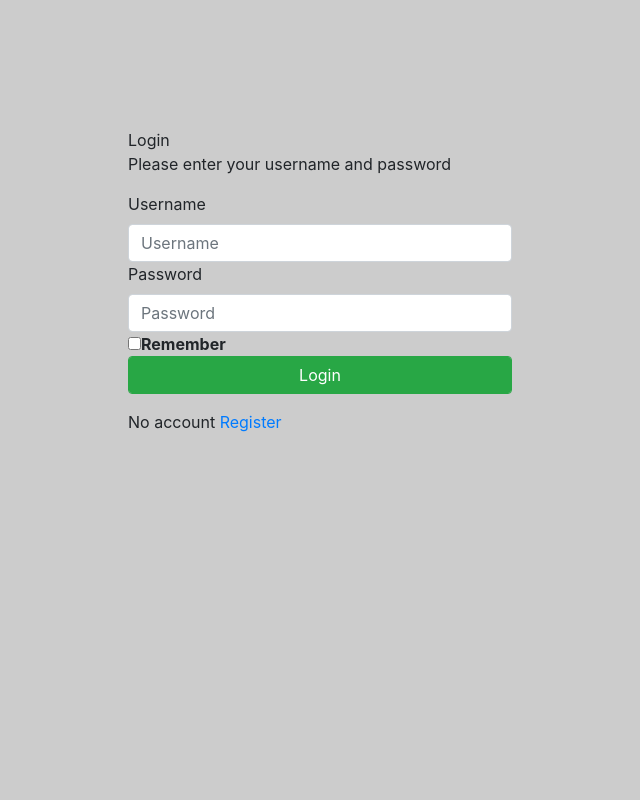
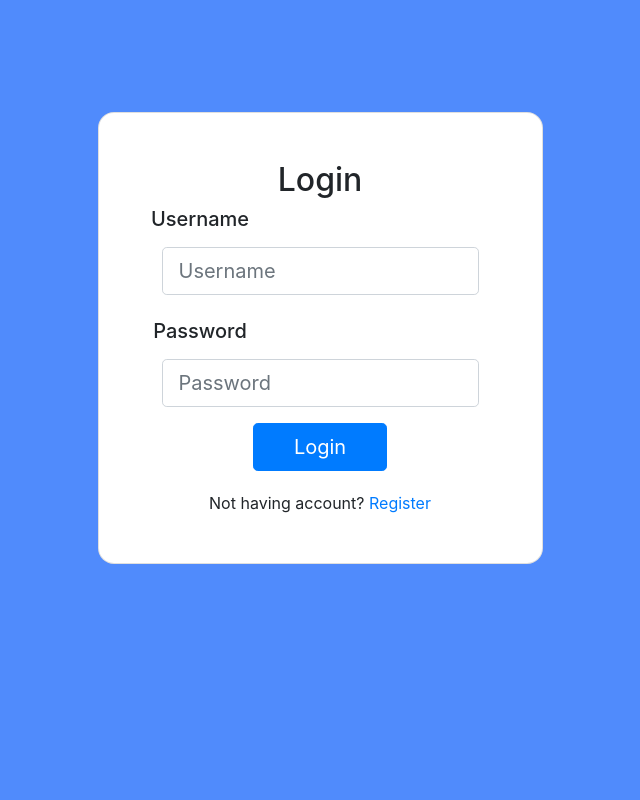
Before and after one commit to Ktic15/iot, a Flask app: page /login/ in a window 1280 px wide. Shown: the whole page, without its empty margins (320-960 px from the left). Run offline with Flask 3, Linux system fonts and the light colour scheme; some libraries are stand-ins or nearby versions.

Commit message:
1.role handled. 2.login page css done. 3.nav bar active handled for some pages.

```diff
--- a/app/app.py
+++ b/app/app.py
@@ -49,6 +49,7 @@ def login():
                 session['loggedin'] = True
                 session['id'] = account['id']
                 session['username'] = account['username']
+                session['role'] = account['role']
                 # Redirect to home page
                 return redirect('/')
             else:
@@ -61,35 +62,37 @@ def login():
 
 @app.route('/register', methods=['GET', 'POST'])
 def register():
-    cursor = conn.cursor(cursor_factory=psycopg2.extras.DictCursor)
-    # Check if "username", "password" and "email" POST requests exist (user submitted form)
-    if request.method == 'POST' and 'username' in request.form and 'password' in request.form:
-        # Create variables for easy access
-        username = request.form['username']
-        password = request.form['password']
-        _hashed_password = generate_password_hash(password)
-        #Check if account exists using MySQL
-        cursor.execute('SELECT * FROM loginCredentials WHERE username = %s', (username,))
-        account = cursor.fetchone()
-        print(account)
-        # If account exists show error and validation checks
-        if account:
-            flash('Account already exists!')
-        elif not re.match(r'[A-Za-z0-9]+', username):
-            flash('Username must contain only characters and numbers!')
-        elif not username or not password:
+    if 'loggedin' in session and session["role"]=="super_admin":
+        cursor = conn.cursor(cursor_factory=psycopg2.extras.DictCursor)
+        # Check if "username", "password" and "email" POST requests exist (user submitted form)
+        if request.method == 'POST' and 'username' in request.form and 'password' in request.form:
+            # Create variables for easy access
+            username = request.form['username']
+            password = request.form['password']
+            role = request.form['role']
+            _hashed_password = generate_password_hash(password)
+            #Check if account exists using MySQL
+            cursor.execute('SELECT * FROM loginCredentials WHERE username = %s', (username,))
+            account = cursor.fetchone()
+            print(account)
+            # If account exists show error and validation checks
+            if account:
+                flash('Account already exists!')
+            elif not re.match(r'[A-Za-z0-9]+', username):
+                flash('Username must contain only characters and numbers!')
+            elif not username or not password:
+                flash('Please fill out the form!')
+            else:
+                # Account doesnt exists and the form data is valid, now insert new account into users table
+                cursor.execute("INSERT INTO loginCredentials (username, password, role) VALUES (%s,%s,%s)", (username, _hashed_password, role))
+                conn.commit()
+                flash('You have successfully registered!.')
+        elif request.method == 'POST':
+            # Form is empty... (no POST data)
             flash('Please fill out the form!')
-        else:
-            # Account doesnt exists and the form data is valid, now insert new account into users table
-            cursor.execute("INSERT INTO loginCredentials (username, password, role) VALUES (%s,%s,%s)", (username, _hashed_password, "admin"))
-            conn.commit()
-            flash('You have successfully registered!')
-    elif request.method == 'POST':
-        # Form is empty... (no POST data)
-        flash('Please fill out the form!')
-    # Show registration form with message (if any)
-    return render_template('register.html')
-
+        # Show registration form with message (if any)
+        return render_template('register.html')
+    return render_template('error_msg.html',errorMsg="Access Denied. Only super admin have the access to register new user")
 
 @app.route('/logout')
 def logout():
@@ -97,8 +100,23 @@ def logout():
     session.pop('loggedin', None)
     session.pop('id', None)
     session.pop('username', None)
+    session.pop('role', None)
     # Redirect to login page
     return redirect(url_for('login'))
+
+def havingAccess(roleCheck="", errorMsg="Access Denied. Only  \""):
+    if 'loggedin' in session:
+        if roleCheck!="":
+            if session["role"]==roleCheck or "admin" in session["role"]:
+                return True
+            else:
+                return redirect(url_for('errorPage',errorMsg=errorMsg+roleCheck+"\" and admin have the access"))
+        return True
+    return redirect(url_for('login'))
+
+@app.route('/error_msg/<errorMsg>')
+def errorPage(errorMsg):
+    return render_template('error_msg.html',errorMsg=errorMsg)
 
 @app.route('/operator_assignment')
 def Svindex():
@@ -218,28 +236,31 @@ def view():
 
 @app.route('/employee')
 def EIndex():
-    cur = conn.cursor(cursor_factory=psycopg2.extras.DictCursor)
-    s = "SELECT * FROM Employee_Master"
-    cur.execute(s) # Execute the SQL
-    list_users = cur.fetchall()
-    return render_template('Employee_Master.html', list_users = list_users)
+    if(havingAccess("hr")==True):
+        cur = conn.cursor(cursor_factory=psycopg2.extras.DictCursor)
+        s = "SELECT * FROM Employee_Master"
+        cur.execute(s) # Execute the SQL
+        list_users = cur.fetchall()
+        return render_template('Employee_Master.html', list_users = list_users)
+    else:
+        return havingAccess("hr")
 
 @app.route('/add_Employee', methods=['POST'])
 def add_Employee():
-    cur = conn.cursor(cursor_factory=psycopg2.extras.DictCursor)
-    if request.method == 'POST':
-        ecode = request.form['ecode']
-        emaster = request.form['emaster']
-        Edeg = request.form['edeg']
-        aow = request.form['aow']
-        eaddress = request.form['eaddress']
-        eaadhar = request.form['eaadhar']
-        emobile = request.form['emobile']
-        Fmanager = request.form['fmanager']
-        cur.execute("INSERT INTO Employee_Master (Employee_Code,Employee_Name,Employee_designation,Area_of_Work,Employee_Address,Employee_Aadhaar,Employee_Mobile_No,Function_Manager) VALUES (%s,%s,%s,%s,%s,%s,%s,%s)", (ecode,emaster,Edeg,aow,eaddress,eaadhar,emobile,Fmanager))
-        conn.commit()
-        flash('Employee Added successfully')
-        return redirect(url_for('EIndex'))
+     cur = conn.cursor(cursor_factory=psycopg2.extras.DictCursor)
+     if request.method == 'POST':
+         ecode = request.form['ecode']
+         emaster = request.form['emaster']
+         Edeg = request.form['edeg']
+         aow = request.form['aow']
+         eaddress = request.form['eaddress']
+         eaadhar = request.form['eaadhar']
+         emobile = request.form['emobile']
+         Fmanager = request.form['fmanager']
+         cur.execute("INSERT INTO Employee_Master (Employee_Code,Employee_Name,Employee_designation,Area_of_Work,Employee_Address,Employee_Aadhaar,Employee_Mobile_No,Function_Manager) VALUES (%s,%s,%s,%s,%s,%s,%s,%s)", (ecode,emaster,Edeg,aow,eaddress,eaadhar,emobile,Fmanager))
+         conn.commit()
+         flash('Employee Added successfully')
+         return redirect(url_for('EIndex'))
 
 @app.route('/edit/<ecode>', methods = ['POST', 'GET'])
 def get_employee(ecode):
@@ -627,7 +648,7 @@ def DhIndex():
 @app.route('/report', methods=['POST','GET'])
 def RIndex():
     # Check if user is loggedin
-    if 'loggedin' in session:
+    if(havingAccess()==True):
         cur = conn.cursor(cursor_factory=psycopg2.extras.DictCursor)
         global list_data
         global table_vs_column
@@ -671,7 +692,7 @@ def RIndex():
         machine_operator = cur.fetchall()
         return render_template('Report.html', employee_master=employee_master, machine_master=machine_master, machine_operator=machine_operator, table_vs_column=table_vs_column, list_data = list_data, status=status)
     # User is not loggedin redirect to login page
-    return redirect(url_for('login'))
+    return havingAccess()
 
 if __name__ == "__main__":
     app.run(debug=True)
--- /dev/null
+++ b/app/static/styles/app.css
@@ -0,0 +1,14 @@
+.check{
+    margin-top:5%;
+}
+.login-bg{
+    height:100%;
+    width:100%;
+    position:absolute;
+}
+.error_msg{
+    position:absolute;
+    margin-top:20%;
+    margin-left:50%;
+    transform:translate(-50%,-50%);
+}
--- a/app/templates/Datahub.html
+++ b/app/templates/Datahub.html
@@ -30,4 +30,10 @@
       </ul>
     </div>
   </nav>
+  <script>
+    $(document).ready(function() {
+      $( '.navbar-nav' ).find( 'li.active' ).removeClass( 'active' );
+      $('#nav_datahub').addClass( 'active' );
+    });
+  </script>
   {% endblock %}
--- a/app/templates/Employee_Master.html
+++ b/app/templates/Employee_Master.html
@@ -129,4 +129,10 @@
   </div>
 </div>
 
+<script>
+$(document).ready(function() {
+  $( '.navbar-nav' ).find( 'li.active' ).removeClass( 'active' );
+  $('#nav_datahub').addClass( 'active' );
+});
+</script>
 {% endblock %}
--- a/app/templates/Report.html
+++ b/app/templates/Report.html
@@ -116,6 +116,11 @@ function exportReset(){
     }
 }
 
+$(document).ready(function() {
+  $( '.navbar-nav' ).find( 'li.active' ).removeClass( 'active' );
+  $('#nav_report').addClass( 'active' );
+});
+
 </script>
 
 
--- a/app/templates/login.html
+++ b/app/templates/login.html
@@ -8,19 +8,28 @@
     <link href="https://maxcdn.bootstrapcdn.com/bootstrap/4.1.1/css/bootstrap.min.css" rel="stylesheet" id="bootstrap-css">
     <script src="https://maxcdn.bootstrapcdn.com/bootstrap/4.1.1/js/bootstrap.min.js"></script>
     <script src="https://cdnjs.cloudflare.com/ajax/libs/jquery/3.2.1/jquery.min.js"></script>
+    <link rel= "stylesheet" type= "text/css" href= "{{ url_for('static',filename='styles/app.css') }}">
 </head>
-<body style="background-color:#ccc;width:30%;margin: auto;margin-top:10%;" >
-<div class="login-box" >
-    <div class="login-header">Login</div>
-    <div class="login-body">
-        <p>Please enter your username and password</p>
+<body>
+<div class="login-bg" style="background-color: #508bfc;">
+    <div class="check container py-5 ">
+        <div class="row d-flex justify-content-center align-items-center h-100">
+            <div class="col-12 col-md-8 col-lg-6 col-xl-5">
+                <div class="card shadow-2-strong" style="border-radius: 1rem;">
+                    <div class="card-body p-5 text-center">
+                        <div class="login-header"><h2>Login</h2></div>
+                        <div class="container-fluid h-custom">
                             <form class="form-group" action="{{ url_for('login') }}" method="post">
-            <label>Username</label>
-            <input type="text" class="form-control" name="username" placeholder="Username" id="username" required>
-            <label>Password</label>
-            <input type="password" class="form-control" name="password" placeholder="Password" id="password" required>
-            <input type="checkbox" value="checked"><b>Remember</b>
-            <input type="submit" value="Login" class="form-control btn btn-success " name="">
+                                <div class="form-outline mb-4">
+                                    <label  class="form-label" for="username" style="position: relative;  right: 120px;"><h5>Username</h5></label>
+                                    <input type="text" class="form-control form-control-lg" name="username" placeholder="Username" id="username" required/>
+                                </div>
+                                <div class="form-outline mb-3">
+                                    <label  class="form-label" for="password" style="position: relative;  right: 120px;"><h5>Password</h5></label>
+                                    <input type="password" class="form-control form-control-lg" name="password" placeholder="Password" id="password" required/>
+                                </div>
+
+                                <input type="submit" value="Login" class="btn btn-primary btn-lg" style="padding-left: 2.5rem; padding-right: 2.5rem;" name="">
                             </form>
                             {% with messages = get_flashed_messages()  %}
                             {% if messages %}
@@ -34,7 +43,12 @@
                             {% endfor %}
                             {% endif %}
                             {% endwith %}
-        <p>No account <a href="{{ url_for('register') }}">Register</a></p>
+                            <p class="medium fw-bold mt-2 pt-1 mb-0">Not having account? <a href="{{ url_for('register') }}" class="link-danger">Register</a></p>
+                        </div>
+                    </div>
+                </div>
+            </div>
+        </div>
     </div>
 </div>
 </body>
```
Also changed, not shown: app/templates/Dashboard.html (+6 -1 lines), app/templates/Machine_Master.html (+6 -1 lines), app/templates/Part_Master.html (+6 -1 lines), app/templates/Product_line_Master.html (+6 -1 lines), app/templates/Shift_Master.html (+6 -1 lines), app/templates/Tool_Master.html (+6 -1 lines), app/templates/error_msg.html (added, +19 -0 lines), app/templates/layout.html (+8 -26 lines), app/templates/register.html (+35 -17 lines), Instllation guide/Readme.txt. Lines whose indentation alone changed are shown as unchanged.
